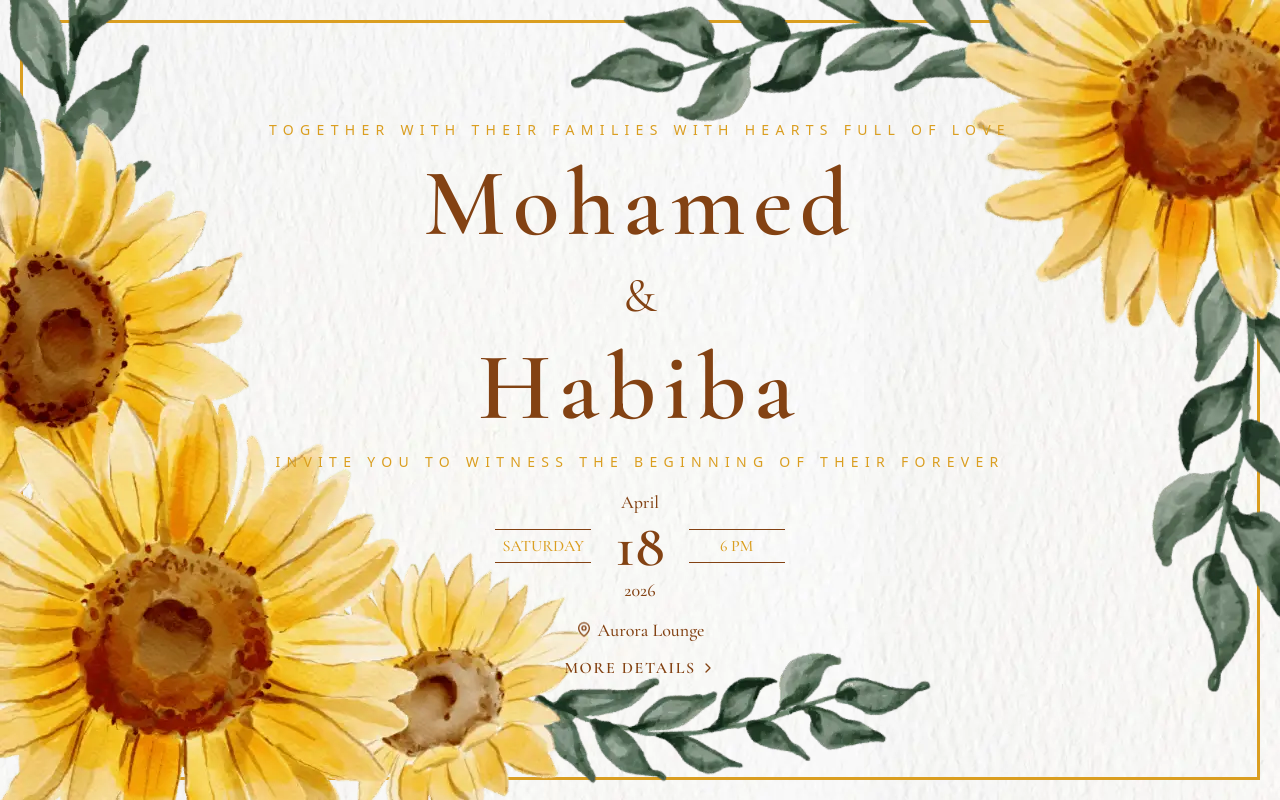
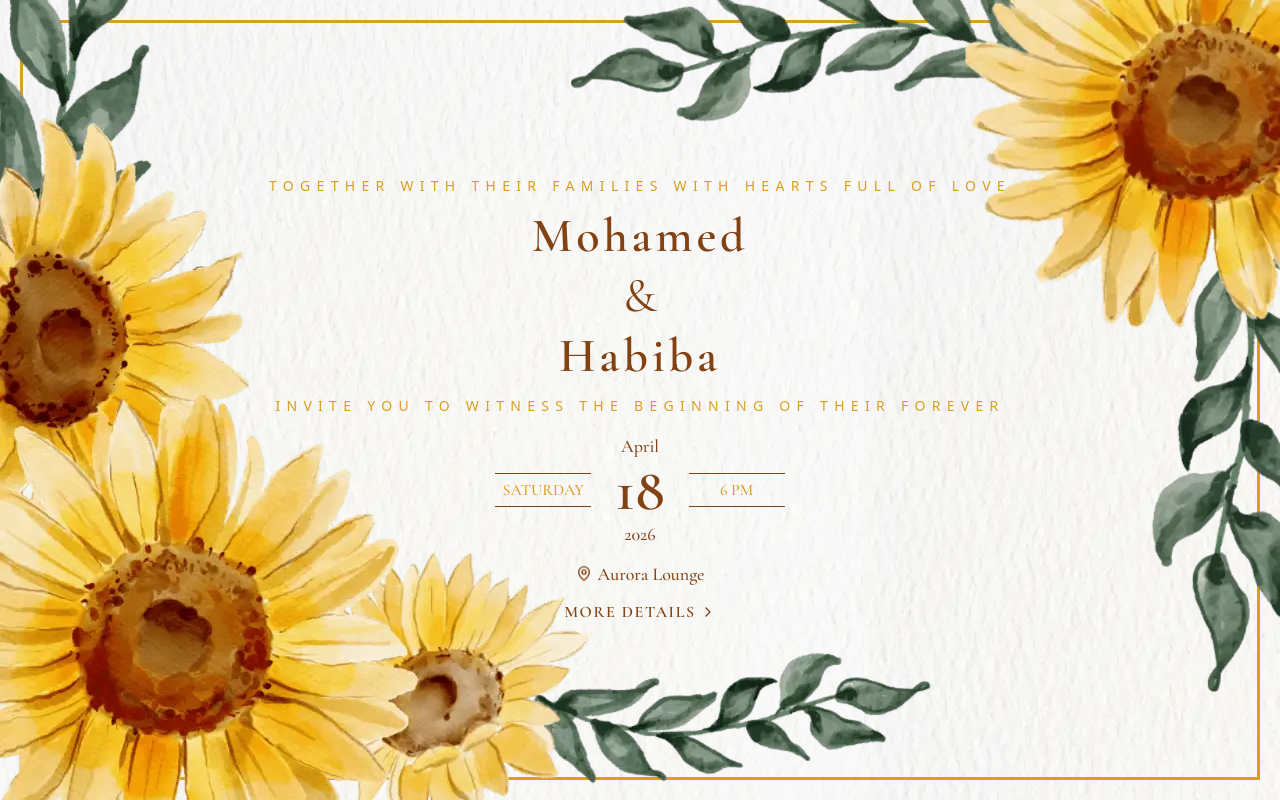
Before and after one commit to mohamedar97/wedding-invitation, a Next.js app: page / in a window 1280 px wide. Built offline with nearby package versions, Linux system fonts and the light colour scheme; no server answers.

Commit message:
Fixed spacing bug

```diff
--- a/components/Names.tsx
+++ b/components/Names.tsx
@@ -15,19 +15,19 @@ export default function Names({ mainGuest, plusOne }: NamesProps) {
     <section className="relative z-20 flex flex-col items-center px-8 pt-4 text-center">
       <div className="flex flex-col items-center leading-none text-[#834213]">
         <h1
-          className={`${cormorant.className} text-5xl font-semibold tracking-[0.08em] sm:text-7xl md:text-8xl`}
+          className={`${cormorant.className} text-5xl font-semibold tracking-[0.08em]`}
         >
           {mainGuest}
         </h1>
         {plusOne ? (
           <>
             <span
-              className={`${cormorant.className} my-4 text-3xl italic text-[#834213] sm:my-5 sm:text-4xl md:text-5xl`}
+              className={`${cormorant.className} my-2 text-3xl italic text-[#834213] sm:my-3 sm:text-4xl md:text-5xl`}
             >
               &
             </span>
             <h1
-              className={`${cormorant.className} text-5xl font-semibold tracking-[0.08em] text-[#834213] sm:text-7xl md:text-8xl`}
+              className={`${cormorant.className} text-5xl font-semibold tracking-[0.08em] text-[#834213]`}
             >
               {plusOne}
             </h1>
```
